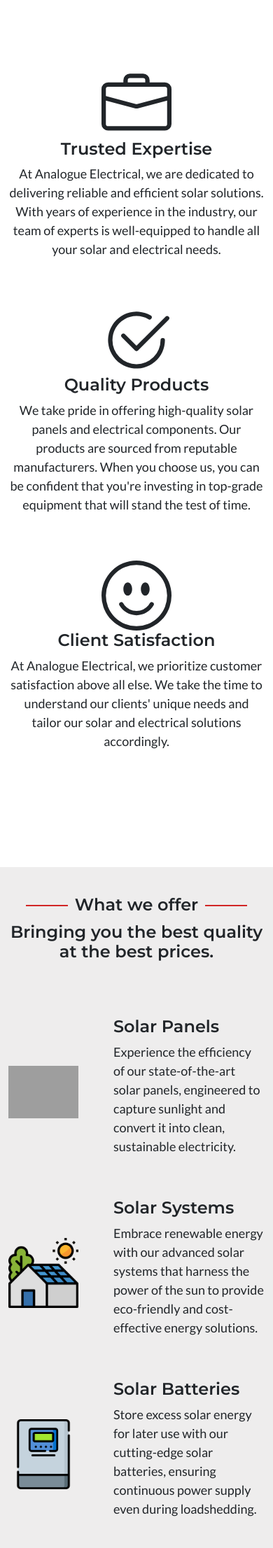
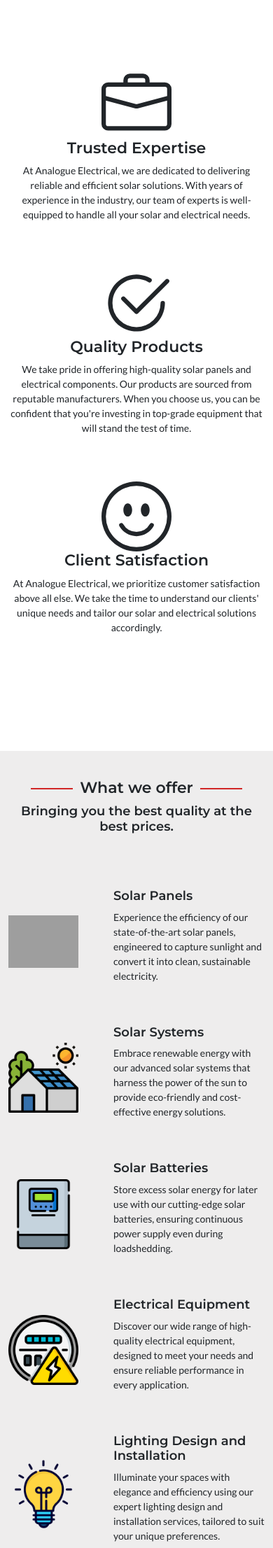
Before and after one commit to Gabbiie/Analogue-Electrical, a Flask app: page / in a window 390 px wide. Shown: the part 405-2617 px from the top of the page at 70% size. Run offline with Flask 2, Linux system fonts and the light colour scheme; grey boxes are pictures that could not be loaded.

Commit message:
Edit font size for smaller screens again.

```diff
--- a/main.py
+++ b/main.py
@@ -1,6 +1,6 @@
 from flask import Flask, render_template, request
+from dotenv import load_dotenv
 from flask_mail import Mail, Message
-from dotenv import load_dotenv
 import os
 
 load_dotenv(".env")
@@ -32,7 +32,6 @@
 
 
 # Route to handle form submission
-# Route to handle form submission
 @app.route('/submit_form', methods=['POST'])
 def submit_form():
     if request.method == 'POST':
@@ -45,22 +44,16 @@
         recipient = os.getenv("mail_username")
 
         # Create and send the email
-        msg = Message('New Contact Form Submission',
-                      recipients=[recipient])
+        msg = Message('New Contact Form Submission', recipients=[recipient])
         msg.body = f"Name: {name}\nSurname: {surname}\nPhone: {phone}\nEmail: {email}\nMessage: {message}"
 
         try:
             mail.send(msg)
-            print("Sent successfully!")
-
-            # Return a success response
-            return "Form submitted successfully. We will get in touch with you shortly."
-
+            return "Form submitted successfully!"
         except Exception as e:
             print(f"Error sending email: {str(e)}")
+            return "An error occurred while processing your form. Please try again later."
 
-            # Return an error response
-            return "An error occurred while processing your form. Please try again later."
 
 
 if __name__ == "__main__":
--- a/static/css/styles.css
+++ b/static/css/styles.css
@@ -531,14 +531,33 @@
 /* Make text size bigger on smaller screens */
 @media (max-width: 767.98px) {
   body {
-    font-size: 18px; /* Adjust the font size as needed */
+    font-size: 14px; /* Adjust the font size as needed */
   }
 }
 
+/* Styles for smaller screens (max-width: 767.98px) */
 @media (max-width: 767.98px) {
-  h1, h2, h3, h4, h5, h6 {
-    font-size: 24px; /* Adjust the font size as needed */
-  }
+    h1 {
+        font-size: 24px; /* Adjust the font size for h1 on smaller screens */
+    }
+
+    h2 {
+        font-size: 22px; /* Adjust the font size for h2 on smaller screens */
+    }
+
+    h3 {
+        font-size: 20px; /* Adjust the font size for h3 on smaller screens */
+    }
+
+    h4 {
+        font-size: 18px; /* Adjust the font size for h4 on smaller screens */
+    }
+
+    h5 {
+        font-size: 16px; /* Adjust the font size for h4 on smaller screens */
+    }
+
+
 }
 
 /* Style for the flex container */
```
